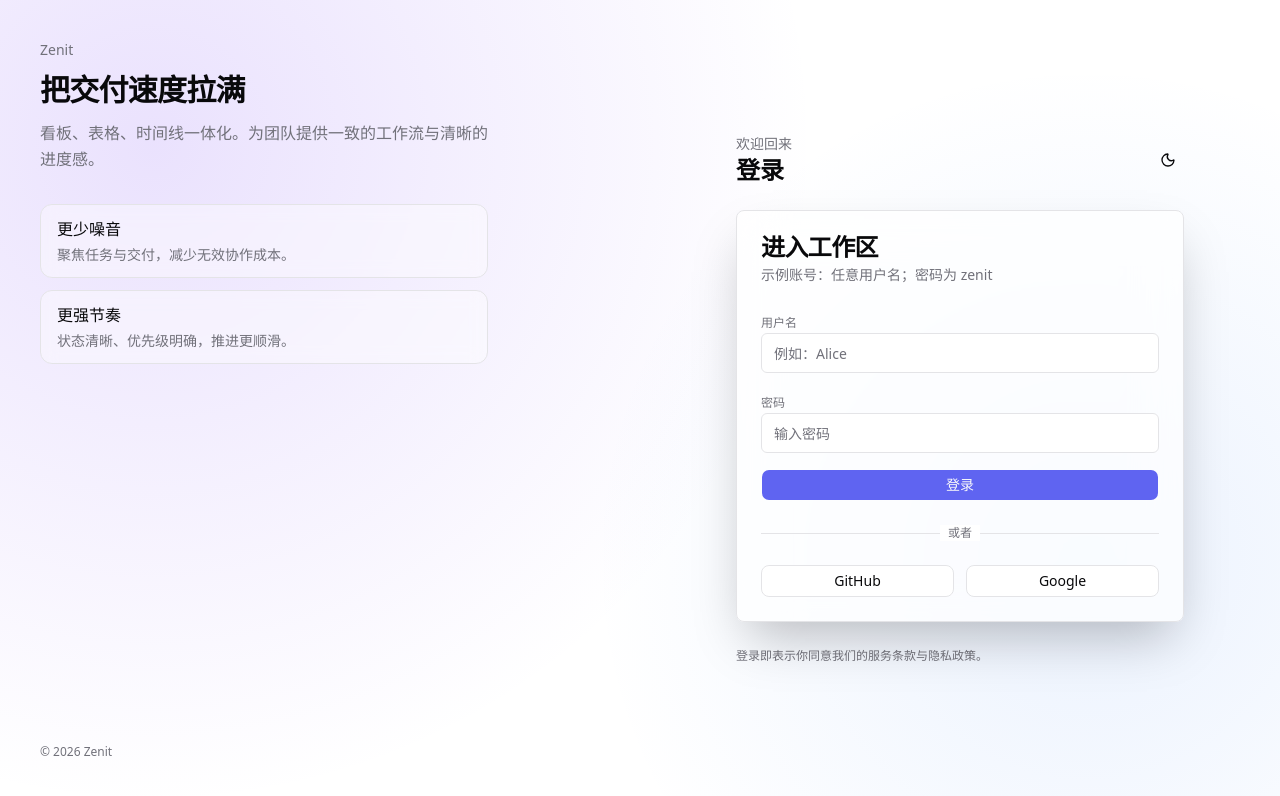
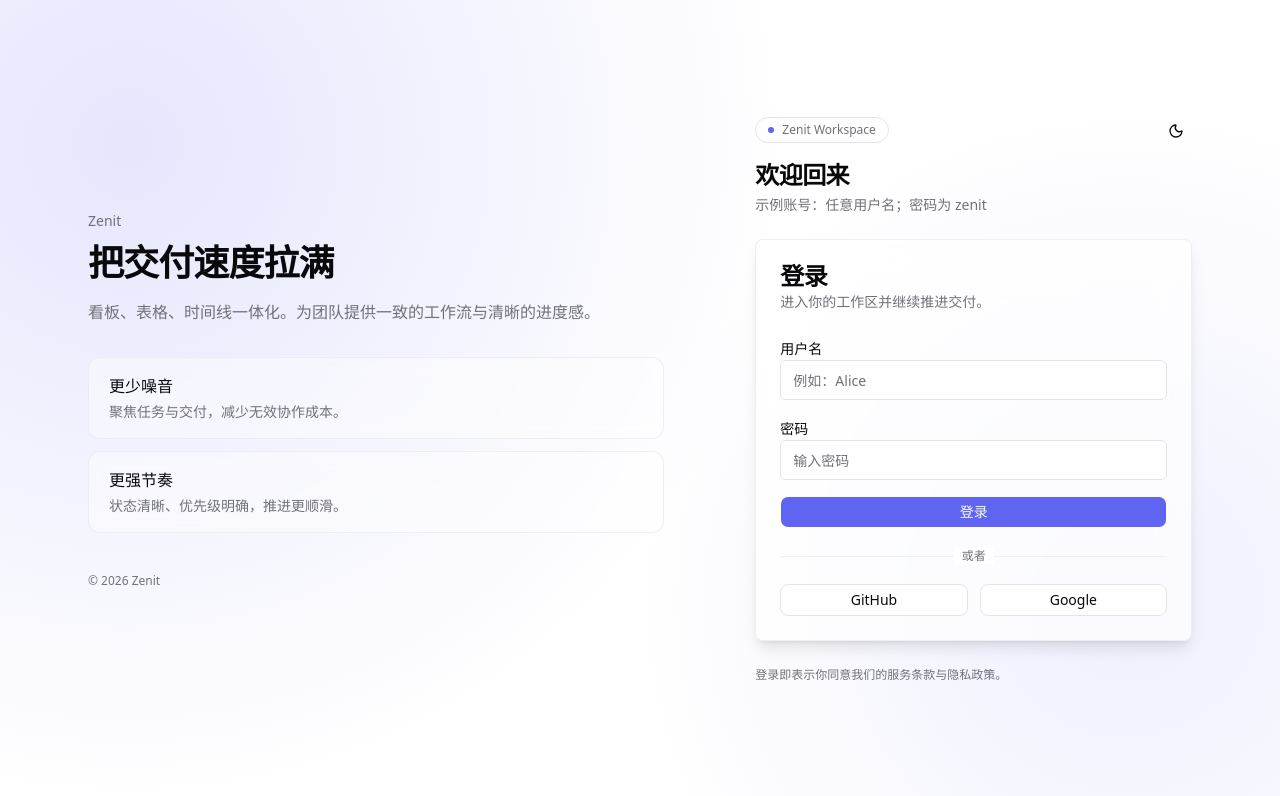
Before and after one commit to lenran659/Zenit, a Next.js app: page /login in a window 1280 px wide. Shown: the top 796 px of the page. Built offline with nearby package versions, Linux system fonts and the light colour scheme.

Commit message:
style: 样式修复

```diff
--- a/app/components/LoginPage.tsx
+++ b/app/components/LoginPage.tsx
@@ -41,54 +41,63 @@ export default function LoginPage({ onLoginSuccess }: LoginPageProps) {
   };
 
   return (
-    <div className="min-h-screen bg-background">
-      <div className="absolute inset-0 bg-[radial-gradient(1200px_circle_at_12%_18%,rgba(139,92,246,0.18),transparent_55%),radial-gradient(900px_circle_at_85%_70%,rgba(59,130,246,0.10),transparent_55%)]" />
+    <div className="relative min-h-screen bg-background">
+      <div className="absolute inset-0 bg-[radial-gradient(1200px_circle_at_10%_18%,hsl(var(--primary)/0.16),transparent_55%),radial-gradient(900px_circle_at_88%_75%,hsl(var(--ring)/0.10),transparent_55%)]" />
 
-      <div className="relative min-h-screen grid grid-cols-1 lg:grid-cols-2">
-        <div className="hidden lg:flex flex-col justify-between p-10">
-          <div>
+      <div className="relative min-h-screen">
+        <div className="mx-auto w-full max-w-6xl px-6 py-12 lg:py-0">
+          <div className="min-h-screen grid grid-cols-1 items-center gap-12 lg:grid-cols-12 lg:gap-10">
+            <div className="hidden lg:block lg:col-span-7">
+              <div className="max-w-xl">
                 <div className="text-sm text-muted-foreground">Zenit</div>
-            <h1 className="mt-3 text-3xl font-semibold tracking-tight">把交付速度拉满</h1>
-            <p className="mt-3 text-muted-foreground leading-relaxed max-w-md">
+                <h1 className="mt-3 text-4xl font-semibold tracking-tight">把交付速度拉满</h1>
+                <p className="mt-4 text-muted-foreground leading-relaxed">
                   看板、表格、时间线一体化。为团队提供一致的工作流与清晰的进度感。
                 </p>
 
-            <div className="mt-8 grid grid-cols-1 gap-3 max-w-md">
-              <div className="rounded-xl border border-border bg-background/40 backdrop-blur px-4 py-3">
+                <div className="mt-8 grid grid-cols-1 gap-3">
+                  <div className="rounded-xl border border-border/60 bg-background/40 backdrop-blur px-5 py-4">
                     <div className="font-medium">更少噪音</div>
                     <div className="text-sm text-muted-foreground mt-1">聚焦任务与交付，减少无效协作成本。</div>
                   </div>
-              <div className="rounded-xl border border-border bg-background/40 backdrop-blur px-4 py-3">
+                  <div className="rounded-xl border border-border/60 bg-background/40 backdrop-blur px-5 py-4">
                     <div className="font-medium">更强节奏</div>
                     <div className="text-sm text-muted-foreground mt-1">状态清晰、优先级明确，推进更顺滑。</div>
                   </div>
                 </div>
+
+                <div className="mt-10 text-xs text-muted-foreground">© {new Date().getFullYear()} Zenit</div>
+              </div>
             </div>
 
-          <div className="text-xs text-muted-foreground">© {new Date().getFullYear()} Zenit</div>
+            <div className="lg:col-span-5">
+              <div className="mx-auto w-full max-w-lg">
+                <div className="flex items-start justify-between">
+                  <div>
+                    <div className="inline-flex items-center gap-2 rounded-full border bg-background/60 px-3 py-1 text-xs text-muted-foreground backdrop-blur">
+                      <span className="h-1.5 w-1.5 rounded-full bg-primary" />
+                      Zenit Workspace
                     </div>
-
-        <div className="flex items-center justify-center px-6 py-12">
-          <div className="w-full max-w-md">
-            <div className="flex items-center justify-between mb-6">
-              <div>
-                <div className="text-sm text-muted-foreground">欢迎回来</div>
-                <div className="text-2xl font-semibold">登录</div>
+                    <div className="mt-4 text-2xl font-semibold tracking-tight">欢迎回来</div>
+                    <div className="mt-1 text-sm text-muted-foreground">示例账号：任意用户名；密码为 zenit</div>
                   </div>
                   <ThemeToggle />
                 </div>
 
-            <Card className="bg-card/70 backdrop-blur-xl border-border shadow-2xl">
-              <CardHeader>
-                <CardTitle>进入工作区</CardTitle>
-                <CardDescription>示例账号：任意用户名；密码为 zenit</CardDescription>
+                <Card className="mt-6 border-border/60 bg-card/70 backdrop-blur-xl shadow-lg">
+                  <CardHeader className="space-y-1">
+                    <CardTitle>登录</CardTitle>
+                    <CardDescription>进入你的工作区并继续推进交付。</CardDescription>
                   </CardHeader>
 
                   <CardContent>
                     <form onSubmit={submit} className="space-y-4">
                       <div className="space-y-2">
-                    <label className="text-xs text-muted-foreground">用户名</label>
+                        <label htmlFor="login-username" className="text-sm font-medium">
+                          用户名
+                        </label>
                         <Input
+                          id="login-username"
                           value={username}
                           onChange={(e) => setUsername(e.target.value)}
                           placeholder="例如：Alice"
@@ -97,8 +106,11 @@ export default function LoginPage({ onLoginSuccess }: LoginPageProps) {
                       </div>
 
                       <div className="space-y-2">
-                    <label className="text-xs text-muted-foreground">密码</label>
+                        <label htmlFor="login-password" className="text-sm font-medium">
+                          密码
+                        </label>
                         <Input
+                          id="login-password"
                           type="password"
                           value={password}
                           onChange={(e) => setPassword(e.target.value)}
@@ -108,7 +120,7 @@ export default function LoginPage({ onLoginSuccess }: LoginPageProps) {
                       </div>
 
                       {error && (
-                    <div className="text-sm text-red-400 bg-red-500/10 border border-red-500/20 rounded px-3 py-2">
+                        <div className="rounded-md border border-destructive/30 bg-destructive/10 px-3 py-2 text-sm text-destructive">
                           {error}
                         </div>
                       )}
@@ -117,9 +129,9 @@ export default function LoginPage({ onLoginSuccess }: LoginPageProps) {
                         登录
                       </Button>
 
-                  <div className="relative py-2">
+                      <div className="relative py-1">
                         <div className="absolute inset-0 flex items-center">
-                      <div className="w-full border-t border-border" />
+                          <div className="w-full border-t border-border/60" />
                         </div>
                         <div className="relative flex justify-center">
                           <span className="bg-card px-2 text-xs text-muted-foreground">或者</span>
@@ -138,6 +150,17 @@ export default function LoginPage({ onLoginSuccess }: LoginPageProps) {
                   </CardContent>
                 </Card>
 
+                <div className="mt-6 grid gap-3 lg:hidden">
+                  <div className="rounded-xl border border-border/60 bg-background/40 backdrop-blur px-4 py-3">
+                    <div className="font-medium">更少噪音</div>
+                    <div className="text-sm text-muted-foreground mt-1">聚焦任务与交付，减少无效协作成本。</div>
+                  </div>
+                  <div className="rounded-xl border border-border/60 bg-background/40 backdrop-blur px-4 py-3">
+                    <div className="font-medium">更强节奏</div>
+                    <div className="text-sm text-muted-foreground mt-1">状态清晰、优先级明确，推进更顺滑。</div>
+                  </div>
+                </div>
+
                 <div className="mt-6 text-xs text-muted-foreground leading-relaxed">
                   登录即表示你同意我们的服务条款与隐私政策。
                 </div>
@@ -145,5 +168,7 @@ export default function LoginPage({ onLoginSuccess }: LoginPageProps) {
             </div>
           </div>
         </div>
+      </div>
+    </div>
   );
 }
```
Lines whose indentation alone changed are shown as unchanged.
